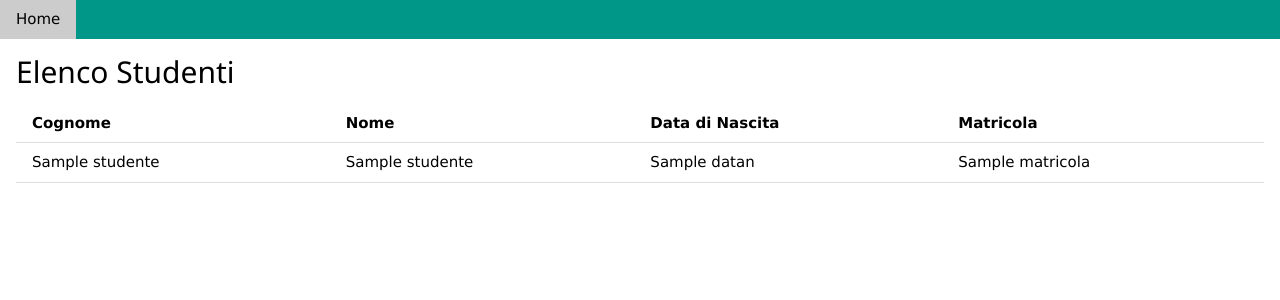
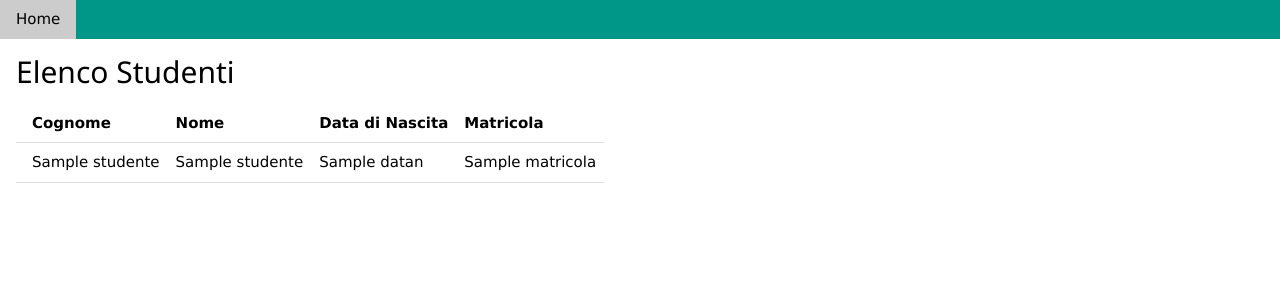
Before and after one commit to CCavallo06/DB5CI, a Flask app: template templates/index.html in a window 1280 px wide. Shown: the top 300 px of the page. Run offline with Flask 3, Linux system fonts and the light colour scheme; the template is opened without the code that fills it: most values are stand-ins (such as "Sample title", 1, 10 or a date in 2020).

Commit message:
dimensione tabella

```diff
--- a/templates/index.html
+++ b/templates/index.html
@@ -12,7 +12,7 @@
 
 <div class="w3-container">
     <h2>Elenco Studenti</h2>
-    <table class="w3-table w3-bordered w3-striped">
+    <table class="w3-table w3-bordered w3-striped" style="width: auto; height: auto;">
         <thead>
             <tr>
                 <th>Cognome</th>
```
